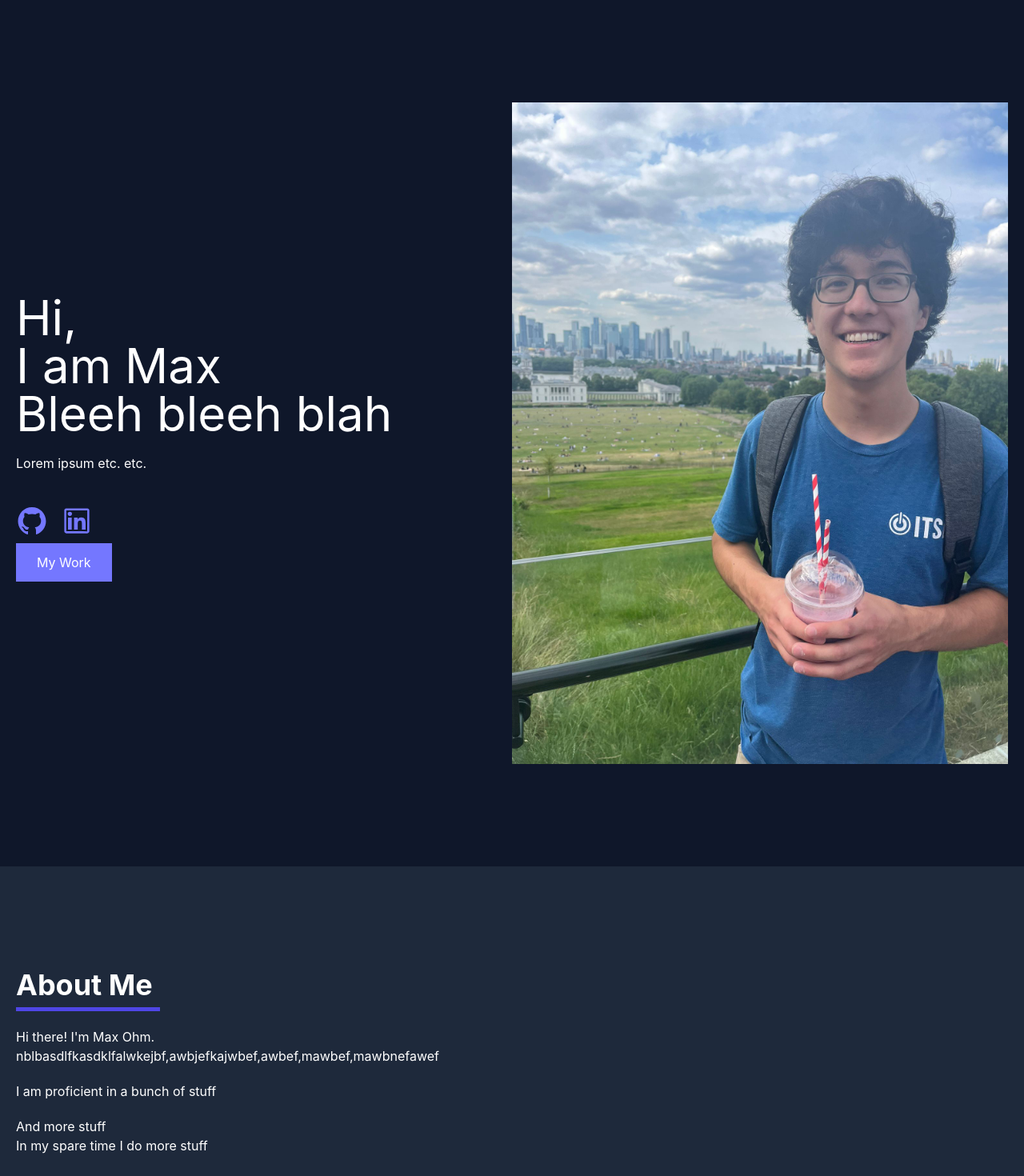
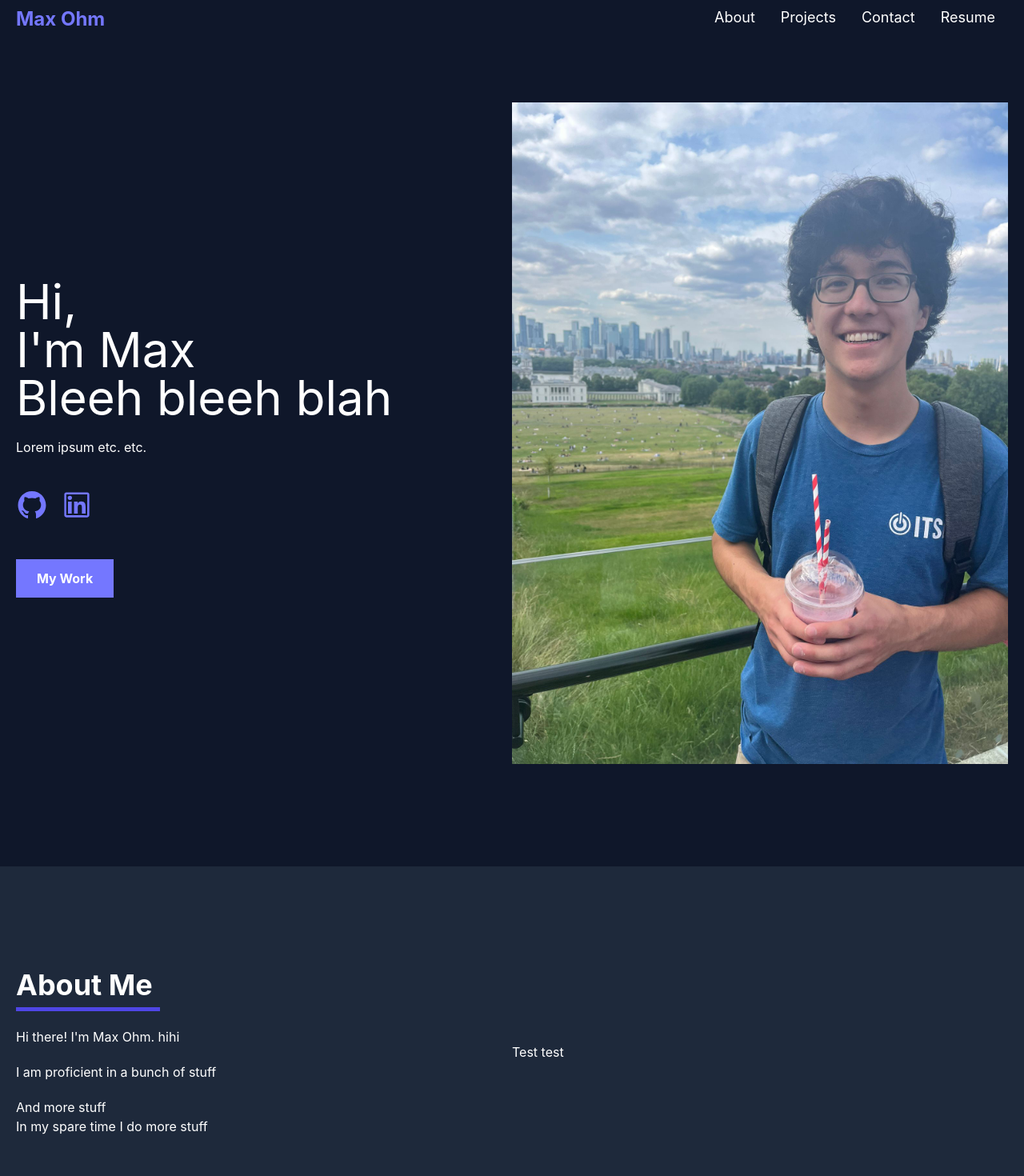
Before and after one commit to Maxohm491/Maxohm491.github.io, a React (Create React App) app: page / in a window 1280 px wide. Shown: the top 1470 px of the page at 80% size. Built offline with nearby package versions, Linux system fonts and the light colour scheme.

Commit message:
Many UI tweaks, added a few more projects

```diff
--- a/src/App.tsx
+++ b/src/App.tsx
@@ -10,7 +10,7 @@ import Footer from './components/Footer';
 function App() {
   return (
     <>
-      {/* <Header /> */}
+      <Header />
       <Hero />
       <About />
       <Projects />
--- a/src/components/About.tsx
+++ b/src/components/About.tsx
@@ -3,23 +3,31 @@ import React from "react";
 const About = () => {
     return (
         <section className="bg-secondary text-white px-5 py-32" id="about">
-            <div className="container mx-auto grid md:grid-cols-2 items-center justify-center md:justify-between">
+            <div className="container mx-auto grid grid-cols-1 md:grid-cols-2 items-center justify-between">
                 <div className="about-info">
                     <h2 className="text-4xl font-bold mb-5 border-b-[5px] w-[180px] border-indigo-600 pb-2">
                         About Me
                     </h2>
 
                     <p className="pb-5">
-                        Hi there! I'm Max Ohm. nblbasdlfkasdklfalwkejbf,awbjefkajwbef,awbef,mawbef,mawbnefawef
+                        Hi there! I'm Max Ohm. hihi
                     </p>
                     <p className="pb-5">
                         I am proficient in  a bunch of stuff
                     </p>
 
-                    <p>And more stuff</p>
+                    <p>
+                        And more stuff
+                    </p>
 
                     <p>
                         In my spare time I do more stuff
+                    </p>
+                </div>
+
+                <div className="about-img hidden md:block">
+                    <p>
+                        Test test
                     </p>
                 </div>
             </div>
--- a/src/components/Header.tsx
+++ b/src/components/Header.tsx
@@ -1,5 +1,6 @@
 import React, { useState } from "react";
 import { AiOutlineMenu, AiOutlineClose } from "react-icons/ai";
+import { IoMdDownload } from "react-icons/io";
 
 const Header = () => {
     const [toggle, setToggle] = useState(false);
@@ -25,7 +26,7 @@ const Header = () => {
                         <a href="/#contact">Contact</a>
                     </li>
                     <li>
-                        <a href="#resume -link" target="_blank" rel="noreferrer">
+                        <a  target="_blank" rel="noreferrer"> {/*href="#resume -link"*/}
                             Resume
                         </a>
                     </li>
--- a/src/components/Hero.tsx
+++ b/src/components/Hero.tsx
@@ -12,7 +12,7 @@ const Hero = () => {
             <div className="container mx-auto grid md:grid-cols-2 items-center justify-center md:justify-between">
                 <div className="pb-5 md:pb-0">
                     <h1 className="text-4xl lg:text-6xl">
-                        Hi, <br />I am Max <br />
+                        Hi, <br />I'm Max <br />
                         Bleeh bleeh blah
                     </h1>
 
@@ -36,21 +36,16 @@ const Hero = () => {
                             {" "}
                             <AiOutlineLinkedin size={40} />{" "}
                         </a>
-                        {/* <a
-              href="https://www.facebook.com/CoderAmrin/"
-              className="pr-4 inline-block text-accent hover:text-white"
-            >
-              {" "}
-              <AiOutlineFacebook size={40} />{" "}
-            </a>lgw-[80%]  */}
                     </div>
 
-                    <a
-                        href="/#projects"
-                        className="bg-accent border-2 border-[#7477FF] text-white px-6 py-3 hover:bg-transparent"
-                    >
-                        My Work
-                    </a>
+                    <div className="pt-10">
+                        <a
+                            href="/#projects"
+                            className="bg-accent border-2 border-[#7477FF] text-white px-6 py-3 hover:bg-transparent duration-250 font-bold"
+                        >
+                            My Work
+                        </a>
+                    </div>
                 </div>
 
                 <div className="hero-img">
--- a/src/components/Projects.tsx
+++ b/src/components/Projects.tsx
@@ -1,23 +1,38 @@
 import React from "react";
 import snakefeet from "../assets/snakefeet.png";
 import yalemedicine from "../assets/yalemedlogo.png";
-
+import grassroot from "../assets/grassroot.png";
+import jhuapl from "../assets/jhuapl.png";
 
 const Projects = () => {
     const projects = [
         {
             img: snakefeet,
             title: "Snakefeet Studios",
-            desc: " An 11 person indie game studio. We worked in Unity and focused on scalable multiplayer systems. ",
+            desc: " I programmed at 11 person indie game studio, using Unity and focusing mainly on scalable multiplayer systems. ",
             link: "https://www.snakefeet.io/",
             link_name: "Website",
         },
         {
             img: yalemedicine,
             title: "OBE Clinical Study",
-            desc: " I worked with an MD/MS student at the Yale School of Medicine on a clincal study. We simulated out-of-body experiences (a common hallucination) in virtual reality. ",
+            desc: " I worked with an MD/MS student at the Yale School of Medicine on a clincal study. We simulated out-of-body experiences (a common hallucination) in virtual reality! ",
             link: "https://github.com/Maxohm491/OBEProject",
             link_name: "Code",
+        },
+        {
+            img: jhuapl,
+            title: "JHUAPL Internship",
+            desc: " I completed an 8-week internship at the Johns Hopkins University Applied Physics Laboratory, where I worked in the IT Service Desk division and developed an internal log summarization tool. ",
+            link: "https://www.jhuapl.edu/",
+            link_name: "Info",
+        },
+        {
+            img: grassroot,
+            title: "Grassroot",
+            desc: " I helped develop an iOS app for a startup, designed to streamline scheduling and business management for small home service companies. ",
+            link: "https://www.maxohm.com",
+            link_name: "Website",
         }
     ];
 
@@ -26,7 +41,7 @@ const Projects = () => {
             <div className="container mx-auto grid md:grid-cols-2 items-center md:justify-between">
                 <div className="about-info mb-5">
                     <h2 className="text-4xl font-bold mb-5 border-b-[5px] w-[180px] border-indigo-600 pb-2">
-                        Projects
+                        My Work
                     </h2>
 
                     <p className="pb-5">
@@ -42,7 +57,7 @@ const Projects = () => {
                     return (
                         <div className="relative flex justify-center items-center" key={i}>
                             <img src={project.img} alt={project.title} />
-                            <div className="flex absolute left-0 right-0 top-[13px] bottom-0 mx-auto w-[90%] h-[90%]  bg-primary  opacity-0 duration-500 justify-center flex-col hover:opacity-95 ">
+                            <div className="flex absolute left-0 right-0 top-0 bottom-0 mx-auto bg-primary opacity-0 duration-500 justify-center flex-col hover:opacity-95 ">
                                 <p className="py-5 text-center font-bold px-2 text-white">
                                     {project.desc}
                                 </p>
@@ -51,16 +66,16 @@ const Projects = () => {
                                     <a
                                         href={project.link}
                                         target="_blank"
-                                        className="px-5 py-2 bg-transparent border-2 border-[#7477FF] text-white hover:bg-accent font-bold"
+                                        className="bg-accent border-2 border-[#7477FF] text-white px-5 py-2 hover:bg-transparent font-bold duration-250"
                                     >
                                         {project.link_name}
                                     </a>
-                                    <a
+                                    {/* <a
                                         // href={project.link}
-                                        className="px-5 py-2 bg-transparent border-2 border-[#7477FF] text-white hover:bg-accent font-bold"
+                                        className="bg-accent border-2 border-[#7477FF] text-white px-5 py-2 hover:bg-transparent duration-250"
                                     >
                                         Info
-                                    </a>
+                                    </a> */}
                                 </div>
                             </div>
                         </div>
```
Also changed, not shown: src/assets/grassroot.png (added), src/assets/jhuapl.png (added).
